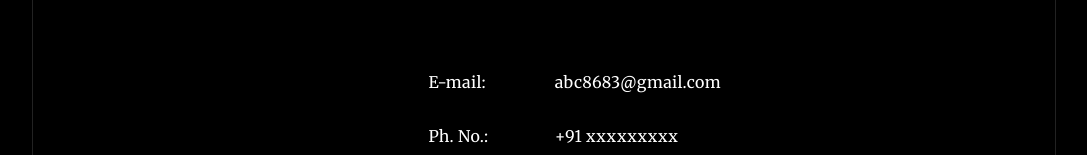
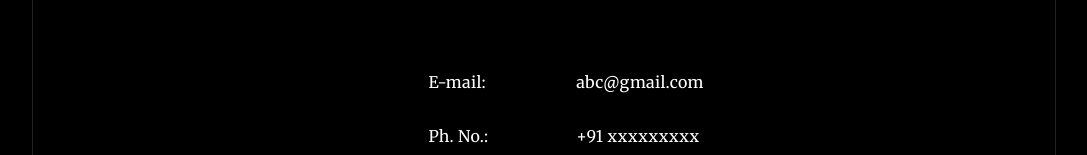
Before and after one commit to anuchoudhary07/resume, a plain HTML site: page contact.html in a window 1280 px wide. Shown: the part 323-478 px from the top of the page, without its empty margins (96-1183 px from the left). Drawn offline with Linux system fonts and the light colour scheme.

Commit message:
Add files via upload

```diff
--- a/contact.html
+++ b/contact.html
@@ -20,7 +20,7 @@
         <table cellspacing="20" class="ct">
             <tr>
                 <td>E-mail:</td>
-                <td>abc8683@gmail.com</td>
+                <td>abc@gmail.com</td>
             </tr>
             <tr>
                 <td>Ph. No.:</td>
```
